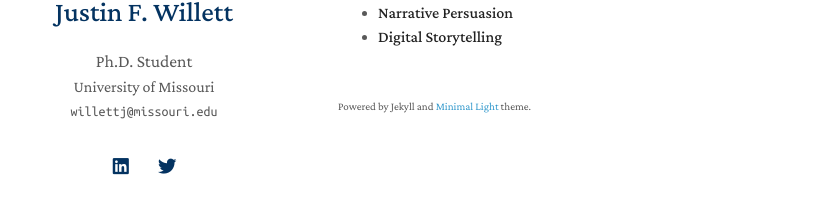
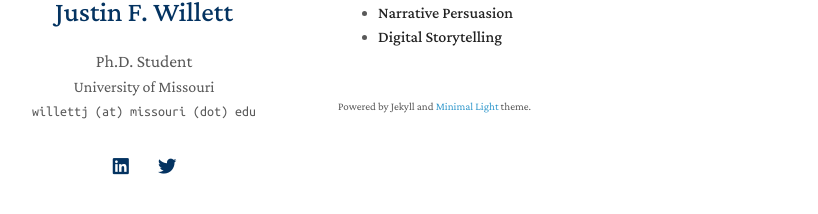
Before and after one commit to willettjf/willettjf.github.io, a Jekyll site: the page built from index.md, in a window 1280 px wide. Shown: the part 218-432 px from the top of the page, without its empty margins (132-950 px from the left). Built offline with Jekyll 4.4.1, drawn with Linux system fonts in a browser that asks for light colours; nearby versions of some CDN libraries; a style sheet for code colours, icons or effects is not loaded; our own code applies the rules of GitHub Pages for plain Markdown files.

Commit message:
Update _config.yml

```diff
--- a/_config.yml
+++ b/_config.yml
@@ -2,7 +2,7 @@
 title: Justin F. Willett
 position: Ph.D. Student
 affiliation: University of Missouri
-email: willettj@missouri.edu
+email: willettj (at) missouri (dot) edu
 
 # Search Engine Optimization (SEO)
 # The following information is used to improve the website traffic from search engines, e.g., Google.
```
